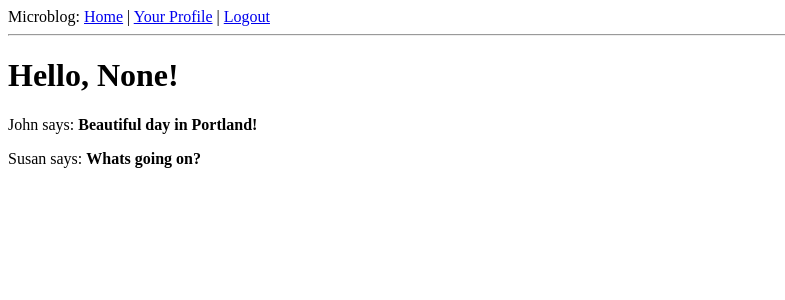
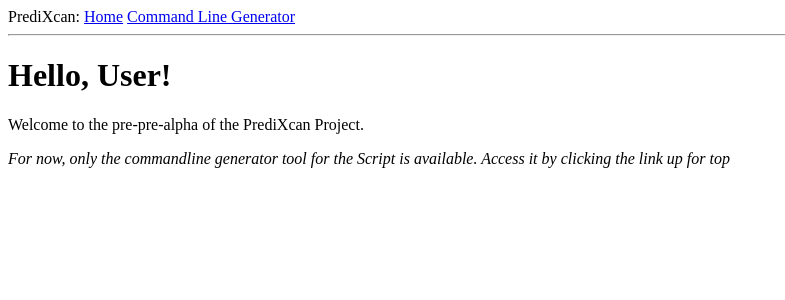
Before and after one commit to hakyim/TO-DELETE-PrediXcan, a Flask app: page / in a window 1280 px wide. Shown: the top 300 px of the page, without its empty margins (0-785 px from the left). Run offline with Flask 2, Linux system fonts and the light colour scheme; a user stored in the database is signed in; data comes from the database, SQL or seed files in the repository; parts of the project's set-up code (start-up, migrations or seed data) failed here and were passed over; some libraries are stand-ins or nearby versions.

Commit message:
It lives

```diff
--- a/compute.scores.transcriptome.py
+++ b/compute.scores.transcriptome.py
@@ -153,7 +153,7 @@ genedata = np.asarray(genedata[1:])
 genelist = genedata[:,1]
 
 ## list of SNPs to be excluded
-## TODO: WOULD A DICTIONARY WORK FASTER THAN LIST/ARRAY?
+## claimsclaimsTODO: WOULD A DICTIONARY WORK FASTER THAN LIST/ARRAY?
 excludeSNPdata = readArray(excludeSNPfilename)
 excludeSNPdata = np.asarray(excludeSNPdata)
 excludeSNPdata = excludeSNPdata[1:] ## exclude title
--- a/predflaskapp/app/forms.py
+++ b/predflaskapp/app/forms.py
@@ -33,6 +33,8 @@ class CommandGenForm(Form):
 	#k so the dropdowns would be for the study and tissue
 	phenofilepath = TextAreaField('phenofilepath',validators=[DataRequired(),Length(min=1,max=1024)])
 	genedatafilepath = TextAreaField('genedatafilepath',validators=[DataRequired(),Length(min=1,max=1024)])
-	genotypefilepath = TextAreaField('genotypefilepath',validators=[DataRequired(),Length(min=1,max=1024)])
+	genotypeheader = TextAreaField('genotypeheader',validators=[DataRequired(),Length(min=1,max=1024)])
+	genotypetail = TextAreaField('genotypetail', validators=[DataRequired(),Length(min=1,max=1024)])
+	#genotypefilepath = TextAreaField('genotypefilepath',validators=[DataRequired(),Length(min=1,max=1024)])
 	tissuetype = SelectField(u'Tissue')
 	study = SelectField(u'Study')
--- a/predflaskapp/app/templates/base.html
+++ b/predflaskapp/app/templates/base.html
@@ -1,18 +1,15 @@
 <html>
   <head>
     {% if title %}
-    <title>{{ title }} - microblog</title>
+    <title>{{ title }} - PrediXcan</title>
     {% else %}
-    <title>Welcome to microblog</title>
+    <title>Welcome to PrediXcan Pre-Alpha</title>
     {% endif %}
   </head>
   <body>
-    <div>Microblog:
+    <div>PrediXcan:
         <a href="{{ url_for('index') }}">Home</a>
-        {% if g.user.is_authenticated() %}
-        | <a href="{{ url_for('user', nickname=g.user.nickname) }}">Your Profile</a>
-        | <a href="{{ url_for('logout') }}">Logout</a>
-        {% endif %}
+        <a href='{{ url_for('gen_command') }}'>Command Line Generator</a>
     </div>
     <hr>
     {% with messages = get_flashed_messages() %}
--- a/predflaskapp/app/templates/index.html
+++ b/predflaskapp/app/templates/index.html
@@ -1,7 +1,7 @@
 {% extends "base.html" %}
 {% block content %}
-	<h1>Hello, {{ user.nickname }}!</h1>
-	{% for post in posts %}
-	<div><p>{{ post.author.nickname }} says: <b>{{ post.body }}</b></p></div>
-	{% endfor %}
+	<h1>Hello, User!</h1>
+	<h0>Welcome to the pre-pre-alpha of the PrediXcan Project.</h0>
+	<p><i>For now, only the commandline generator tool for the Script is available. Access it by clicking the link up for top</i></p>
+
 {% endblock %}
--- a/predflaskapp/app/views.py
+++ b/predflaskapp/app/views.py
@@ -5,8 +5,10 @@ from app import app, db, lm, oid
 from forms import LoginForm, EditForm, PostForm, CommandGenForm
 from models import User, Post
 from datetime import datetime
+import MySQLdb as db
 
 
+"""
 @app.route('/login',methods=['GET','POST'])
 @oid.loginhandler
 def login():
@@ -16,13 +18,13 @@ def login():
 	if form.validate_on_submit():
 		session['remember_me'] = form.remember_me.data
 		return oid.try_login(form.openid.data, ask_for=['nickname', 'email'])
-		"""
+
 		flash('Login requested for jankyID="%s", remember_me=%s' %
 			(form.openid.data, str(form.remember_me.data)))
 		return redirect('/index')
-		"""
+
 	return render_template('login.html',title='Sign In',form=form,providers=app.config['OPENID_PROVIDERS'])
-
+"""
 @app.route('/edit', methods=['GET','POST'])
 @login_required
 def edit():
@@ -53,7 +55,7 @@ def post():
 		return redirect('user/' + g.user.nickname)
 
 	return render_template('newpost.html',form=form) # jump to the actual url
-
+"""
 @oid.after_login
 def after_login(resp):
 	if resp.email is None or resp.email == "":
@@ -68,13 +70,15 @@ def after_login(resp):
 		user = User(nickname=nickname,email=resp.email)
 		db.session.add(user)
 		db.session.commit()
-	remember_me = False
+	remember_me = Falsedef index():
+
 	if 'remember_me' in session:
 		remember_me = session['remember_me']
 		session.pop('remember_me',None)
 	login_user(user, remember = remember_me)
 	return redirect(request.args.get('next') or url_for('index'))
-
+"""
+"""
 @app.before_request
 def before_request():
 	g.user = current_user
@@ -82,12 +86,12 @@ def before_request():
 		g.user.last_seen = datetime.utcnow()
 		db.session.add(g.user)
 		db.session.commit()
-
+"""
 @app.route('/')
 @app.route('/index')
-@login_required
+#@login_required
 def index():
-    user = g.user
+    #user = g.user
     posts = [
 	    {
 	    	'author':{'nickname':'John'},
@@ -100,9 +104,7 @@ def index():
 	    }
     ]
     return render_template('index.html',
-    						title='home',
-    						user=user,
-    						posts=posts)
+    						title='home')
 
 @lm.user_loader
 def load_user(id):
@@ -117,17 +119,24 @@ def logout():
 @app.route('/cmdgen', methods=['GET','POST'])
 def gen_command():
 	form = CommandGenForm()
-	form.tissuetype.choices = helpfuncs._getTissueTypes() #fetch tissue types from DB
-	form.study.choices = helpfuncs._getStudyNames() #fetch study names from DB
+	database = db.connect(host="192.170.232.66", # your host
+                     user='public', # your username
+                      passwd='foobar', # your password
+                      db="mysql",port=3306) # name of the data base
+	form.tissuetype.choices = helpfuncs._getTissueTypes(database) #fetch tissue types from DB
+	form.study.choices = helpfuncs._getStudyNames(database) #fetch study names from DB
 
 	if form.validate_on_submit():
 		pfp = form.phenofilepath.data
 		gdfp = form.genedatafilepath.data
-		gtfp = form.genotypefilepath.data
+		gth = form.genotypeheader.data
+		gtt = form.genotypetail.data
 		tissue = form.tissuetype.data
 		study = form.study.data
-		#output = helpfuncs.generateCommand(pfp,gdfp,gtfp,tissue,study)
-		flash ("data i got: %s %s %s %s %s" % (pfp,gdfp,gtfp,tissue,study))
+		output = helpfuncs._generateCommand(pfp,gdfp,gth,gtt,tissue,study)
+
+		flash ("data i got: %s %s %s %s %s %s" % (pfp,gdfp,gth,gtt,tissue,study))
+		flash (output)
 		return redirect(url_for('gen_command'))
 		#printCommandline(stuff from forms)
 	return render_template('cmdgen.html',form=form) #TBA
```
Also changed, not shown: predflaskapp/app/helpfuncs.py (+17 -4 lines), 2 other files.
